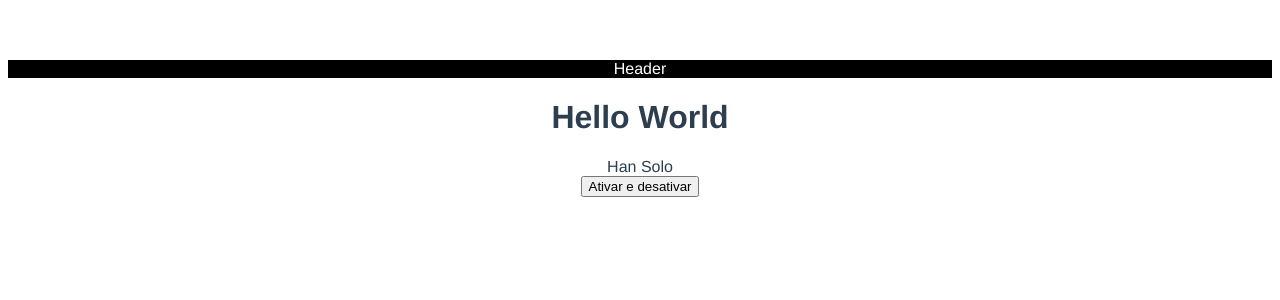
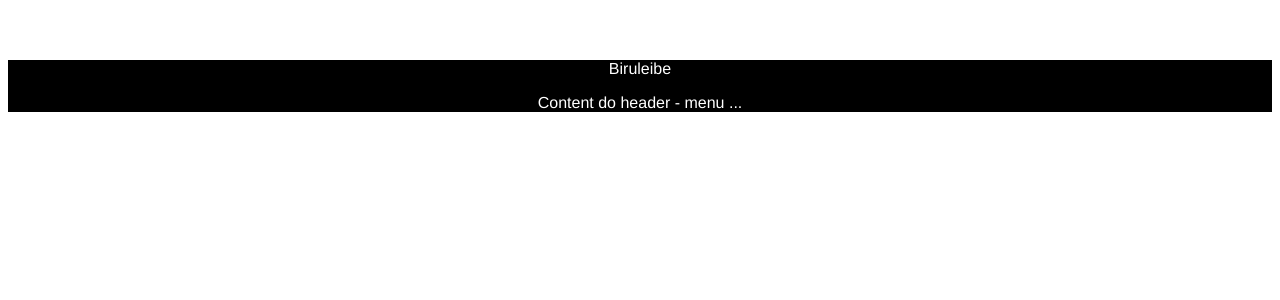
Before and after one commit to Gustavo-DelColi/Aula-Vue, a Vue app: page / in a window 1280 px wide. Shown: the top 300 px of the page. Built offline with nearby package versions, Linux system fonts and the light colour scheme.

Commit message:
Aula 13 - Componentes slot

```diff
--- a/src/App.vue
+++ b/src/App.vue
@@ -1,13 +1,15 @@
 <template>
   <div>
-    <TheHeader v-if="showHeader"/>
-    <h1>Hello World</h1>
-    {{ name }} <br>
-    <button @click="showHeader = !showHeader">
-      Ativar e desativar
-    </button>
+    <TheHeader>
+
+      <template v-slot:description>
+        <p>Biruleibe</p>
+      </template>
+      Content do header - menu ...
+    </TheHeader>
   </div>
 </template>
+
 
 <script>
 import TheHeader from './components/TheHeader.vue';
@@ -17,8 +19,6 @@
     components: { TheHeader },
     data() {
       return {
-        name: "Han Solo",
-        showHeader: true,
         };
     },
     // Criacao
@@ -36,40 +36,20 @@
       // Remover tudo que for necessario (lib->destroy()) para Liberar memória
       // HOOKS
     beforeUpdate() {
-        console.log("beforeUpdate", this.name);
     },
     updated() {
-        console.log("updated", this.name);
     },
     beforeCreate() {
-        console.log("beforeCreate");
-        console.log("Estado:", this.name);
-        console.log("DOM:", this.$el);
     },
     created() {
-        console.log("created");
-        console.log("Estado:", this.name);
-        console.log("DOM:", this.$el);
     },
     beforeMount() {
-        console.log("beforeMount");
-        console.log("Estado:", this.name);
-        console.log("DOM:", this.$el);
     },
     mounted() {
-        console.log("mounted");
-        console.log("Estado:", this.name);
-        console.log("DOM:", this.$el);
     },
     beforeUnmount() {
-        console.log("beforeUnmount");
-        console.log("Estado:", this.name);
-        console.log("DOM:", this.$el);
     },
     unmounted() {
-        console.log("unmounted");
-        console.log("Estado:", this.name);
-        console.log("DOM:", this.$el);
     },
     watch: {},
     computed: {},
--- a/src/components/TheHeader.vue
+++ b/src/components/TheHeader.vue
@@ -1,31 +1,27 @@
 <template>
     <header class="header">
-        Header
+        <h1 v-if="$slots.title"
+            class="title">
+            <slot name="title" />
+        </h1>
+
+        <div class="description">
+            <slot name="description" />
+        </div>
+
+        <div class="content">
+            <slot />
+
+        </div>
     </header>
 
 </template>
 
 <script>
     export default{
-
         mounted(){
-            window.addEventListener('resize', this.resize)
-        },
-
-        beforeUnmount() {
-        console.log("beforeUnmount");
-        console.log("Estado:", this.name);
-
-    },
-    unmounted() {
-        console.log("unmounted");
-
-    },
-    methods:{
-        resize($evt){
-            console.log($evt);
-        },
-    }
+            console.log(this.$slots.description);
+        }
     }
 </script>
 
```
Also changed, not shown: 1 other file (tests, documents, lock files or other folders). Lines whose indentation alone changed are shown as unchanged.
